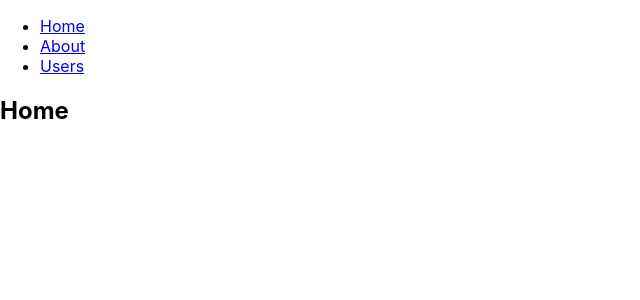
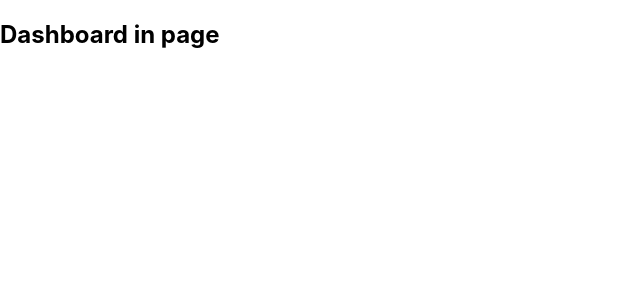
Before and after one commit to eyalmagnus/Homeowner-Association-Management-System, a React (Create React App) app: page /#/dashboard in a window 1280 px wide. Shown: the top 300 px of the page, without its empty margins (0-640 px from the left). Built offline with nearby package versions, Linux system fonts and the light colour scheme.

Commit message:
Router set up and page files

```diff
--- a/src/App.js
+++ b/src/App.js
@@ -1,50 +1,35 @@
 import React from "react";
-import { BrowserRouter as Router, Switch, Route, Link } from "react-router-dom";
+import HomePage from "./pages/homePage";
+import DashboardPage from "./pages/dashboardPage";
+import TennantsPage from "./pages/tennantsPage";
+import MessagesPage from "./pages/messagesPage";
+import VotesPage from "./pages/votesPage";
+import IssuesPage from "./pages/issuesPage";
+import { HashRouter as Router, Switch, Route, Link } from "react-router-dom";
 
 export default function App() {
   return (
     <Router>
-      <div>
-        <nav>
-          <ul>
-            <li>
-              <Link to="/">Home</Link>
-            </li>
-            <li>
-              <Link to="/about">About</Link>
-            </li>
-            <li>
-              <Link to="/users">Users</Link>
-            </li>
-          </ul>
-        </nav>
-
-        {/* A <Switch> looks through its children <Route>s and
-            renders the first one that matches the current URL. */}
-        <Switch>
-          <Route path="/about">
-            <About />
-          </Route>
-          <Route path="/users">
-            <Users />
-          </Route>
-          <Route path="/">
-            <Home />
-          </Route>
-        </Switch>
-      </div>
+      <Switch>
+        <Route path="/dashboard">
+          <DashboardPage />
+        </Route>
+        <Route exact path="/">
+          <HomePage />
+        </Route>
+        <Route path="/tennants">
+          <TennantsPage />
+        </Route>
+        <Route path="/messages">
+          <MessagesPage />
+        </Route>
+        <Route path="/votes">
+          <VotesPage />
+        </Route>
+        <Route path="/issues">
+          <IssuesPage />
+        </Route>
+      </Switch>
     </Router>
   );
 }
-
-function Home() {
-  return <h2>Home</h2>;
-}
-
-function About() {
-  return <h2>About</h2>;
-}
-
-function Users() {
-  return <h2>Users</h2>;
-}
--- /dev/null
+++ b/src/pages/dashboardPage.js
@@ -0,0 +1,7 @@
+import React, { Component } from "react";
+
+function DashboardPage() {
+  return <h2>Dashboard in page</h2>;
+}
+
+export default DashboardPage;
--- /dev/null
+++ b/src/pages/homePage.js
@@ -0,0 +1,7 @@
+import React, { Component } from "react";
+
+function HomePage() {
+  return <h2>Home Page</h2>;
+}
+
+export default HomePage;
--- /dev/null
+++ b/src/pages/issuesPage.js
@@ -0,0 +1,7 @@
+import React, { Component } from "react";
+
+function IssuesPage() {
+  return <h2>Issues page</h2>;
+}
+
+export default IssuesPage;
--- /dev/null
+++ b/src/pages/messagesPage.js
@@ -0,0 +1,7 @@
+import React, { Component } from "react";
+
+function MessagePage() {
+  return <h2>Messages page</h2>;
+}
+
+export default MessagePage;
--- /dev/null
+++ b/src/pages/tennantsPage.js
@@ -0,0 +1,7 @@
+import React, { Component } from "react";
+
+function TennantsPage() {
+  return <h2>Menage Tennats page</h2>;
+}
+
+export default TennantsPage;
--- /dev/null
+++ b/src/pages/votesPage.js
@@ -0,0 +1,7 @@
+import React, { Component } from "react";
+
+function VotesPage() {
+  return <h2>Votes page</h2>;
+}
+
+export default VotesPage;
```
